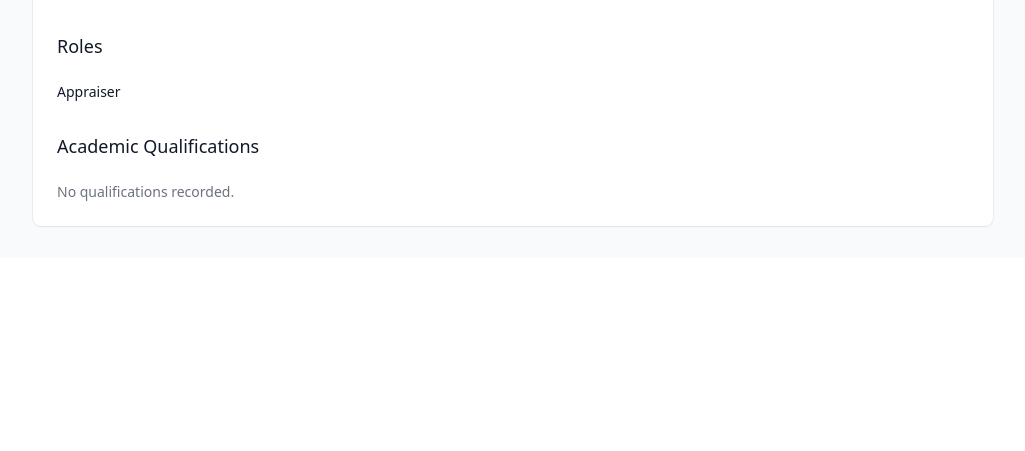
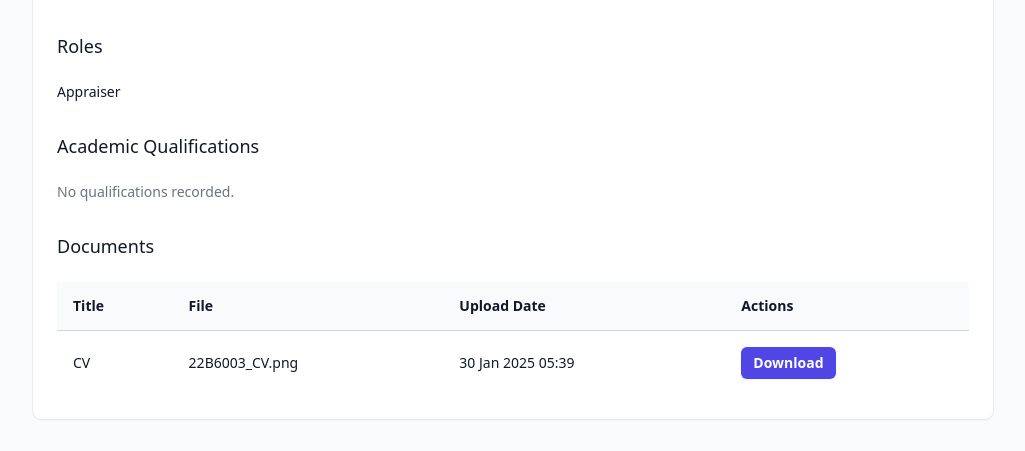
Before and after one commit to hfzizz/hr-system, a Django app: page /employees/7/ in a window 1280 px wide. Shown: the part 810-1261 px from the top of the page, without its empty margins (255-1280 px from the left). Before the commit the page ends 1037 px from the top, so only its background shows below. Run offline with Django 5.2, Linux system fonts and the light colour scheme; data comes from the database, SQL or seed files in the repository; both versions use the stored data as it was after the commit; some libraries are stand-ins or nearby versions.

Commit message:
add document upload in employee_detail

```diff
--- a/employees/templates/employees/employee_detail.html
+++ b/employees/templates/employees/employee_detail.html
@@ -176,6 +176,43 @@
                 <p class="text-sm text-gray-500">No qualifications recorded.</p>
                 {% endif %}
             </div>
+
+            <!-- Documents -->
+            <div class="mt-8 space-y-6">
+                <h3 class="text-lg font-medium leading-6 text-gray-900">Documents</h3>
+                {% if employee.documents.exists %}
+                <div class="overflow-x-auto">
+                    <table class="min-w-full divide-y divide-gray-300">
+                        <thead class="bg-gray-50">
+                            <tr>
+                                <th scope="col" class="py-3.5 pl-4 pr-3 text-left text-sm font-semibold text-gray-900">Title</th>
+                                <th scope="col" class="px-3 py-3.5 text-left text-sm font-semibold text-gray-900">File</th>
+                                <th scope="col" class="px-3 py-3.5 text-left text-sm font-semibold text-gray-900">Upload Date</th>
+                                <th scope="col" class="px-3 py-3.5 text-left text-sm font-semibold text-gray-900">Actions</th>
+                            </tr>
+                        </thead>
+                        <tbody class="divide-y divide-gray-200 bg-white">
+                            {% for document in employee.documents.all %}
+                            <tr>
+                                <td class="whitespace-nowrap py-4 pl-4 pr-3 text-sm text-gray-900">{{ document.title }}</td>
+                                <td class="whitespace-nowrap px-3 py-4 text-sm text-gray-900">{{ document.filename }}</td>
+                                <td class="whitespace-nowrap px-3 py-4 text-sm text-gray-900">{{ document.uploaded_at|date:"d M Y H:i" }}</td>
+                                <td class="whitespace-nowrap px-3 py-4 text-sm text-gray-900">
+                                    <a href="{{ document.file.url }}"
+                                       target="_blank"
+                                       class="inline-flex items-center rounded-md bg-indigo-600 px-3 py-1.5 text-sm font-semibold text-white shadow-sm hover:bg-indigo-500 focus-visible:outline focus-visible:outline-2 focus-visible:outline-offset-2 focus-visible:outline-indigo-600">
+                                        Download
+                                    </a>
+                                </td>
+                            </tr>
+                            {% endfor %}
+                        </tbody>
+                    </table>
+                </div>
+                {% else %}
+                <p class="text-sm text-gray-500">No documents uploaded.</p>
+                {% endif %}
+            </div>
         </div>
     </div>
 </div>
--- a/employees/views.py
+++ b/employees/views.py
@@ -3,7 +3,7 @@ from django.urls import reverse_lazy
 from django.views.generic import TemplateView, ListView, CreateView, DetailView, DeleteView
 from django.contrib.auth.mixins import LoginRequiredMixin
 from django.contrib import messages
-from .models import Employee, Department, Qualification
+from .models import Employee, Department, Qualification, Document
 from .forms import EmployeeForm, EmployeeProfileForm, QualificationForm, QualificationFormSet
 from django.views.generic.edit import CreateView
 from django.contrib.auth.mixins import PermissionRequiredMixin
@@ -30,6 +30,16 @@ QualificationFormSet = inlineformset_factory(
     extra=1,
     can_delete=True,
     fields=['degree_diploma', 'university_college', 'from_date', 'to_date'],
+    validate_min=False,
+    validate_max=False
+)
+
+DocumentFormSet = inlineformset_factory(
+    Employee,
+    Document,
+    fields=['title', 'file'],
+    extra=1,
+    can_delete=True,
     validate_min=False,
     validate_max=False
 )
@@ -197,50 +207,65 @@ class EmployeeCreateView(LoginRequiredMixin, PermissionRequiredMixin, CreateView
         context = super().get_context_data(**kwargs)
         context['title'] = 'Create Employee'
         context['button_label'] = 'Create'
+
+        if self.request.POST:
+            context['document_formset'] = DocumentFormSet(
+                self.request.POST,
+                self.request.FILES,
+                prefix='document_set'
+            )
+        else:
+            context['document_formset'] = DocumentFormSet(
+                prefix='document_set'
+            )
         return context
 
     def form_valid(self, form):
-        try:
-            # Generate a random password if none provided
-            password = form.cleaned_data.get('password')
-            if not password:
-                password = self.generate_random_password()
+        context = self.get_context_data()
+        document_formset = context['document_formset']
 
-            # Create user account
-            username = form.cleaned_data['username']
-            email = form.cleaned_data['email']
-            first_name = form.cleaned_data['first_name']
-            last_name = form.cleaned_data['last_name']
+        if document_formset.is_valid():
+            try:
+                # Generate a random password if none provided
+                password = form.cleaned_data.get('password')
+                if not password:
+                    password = self.generate_random_password()
 
-            # Create the user first
-            user = User.objects.create_user(
-                username=username,
-                email=email,
-                password=password,
-                first_name=first_name,
-                last_name=last_name
-            )
+                # Create user account
+                user = User.objects.create_user(
+                    username=form.cleaned_data['username'],
+                    email=form.cleaned_data['email'],
+                    password=password,
+                    first_name=form.cleaned_data['first_name'],
+                    last_name=form.cleaned_data['last_name']
+                )
 
-            # Set the user for the employee
-            employee = form.save(commit=False)
-            employee.user = user
-            employee.save()
+                # Save employee
+                employee = form.save(commit=False)
+                employee.user = user
+                employee.save()
+                form.save_m2m()
 
-            # Save many-to-many relationships
-            form.save_m2m()
+                # Save documents
+                document_formset.instance = employee
+                document_instances = document_formset.save(commit=False)
+                for document in document_instances:
+                    document.employee = employee
+                    document.save()
 
-            # Add success message
-            messages.success(
-                self.request,
-                f'Employee created successfully. Username: {username}. Please securely share the credentials with the employee.'
-            )
+                messages.success(
+                    self.request,
+                    f'Employee created successfully. Username: {user.username}. Please securely share the credentials with the employee.'
+                )
 
-            return super().form_valid(form)
-        except Exception as e:
-            # Add error message and print for debugging
-            print(f"Error creating employee: {str(e)}")
-            messages.error(self.request, f"Error creating employee: {str(e)}")
-            return super().form_invalid(form)
+                return super().form_valid(form)
+            except Exception as e:
+                print(f"Error creating employee: {str(e)}")
+                messages.error(self.request, f"Error creating employee: {str(e)}")
+                return super().form_invalid(form)
+        else:
+            messages.error(self.request, "Please correct the errors in the documents section.")
+            return self.form_invalid(form)
 
     def generate_random_password(self, length=12):
         """Generate a random password with letters, digits, and special characters"""
@@ -279,39 +304,63 @@ class EmployeeUpdateView(LoginRequiredMixin, PermissionRequiredMixin, SuccessMes
                 instance=self.object,
                 prefix='qualification_set'
             )
+            context['document_formset'] = DocumentFormSet(
+                self.request.POST,
+                self.request.FILES,
+                instance=self.object,
+                prefix='document_set'
+            )
         else:
             context['qualification_formset'] = QualificationFormSet(
                 instance=self.object,
                 prefix='qualification_set'
+            )
+            context['document_formset'] = DocumentFormSet(
+                instance=self.object,
+                prefix='document_set'
             )
         return context
 
     def form_valid(self, form):
         context = self.get_context_data()
         qualification_formset = context['qualification_formset']
+        document_formset = context['document_formset']
 
-        print("POST Data:", self.request.POST)
-        print("Formset valid:", qualification_formset.is_valid())
+        if qualification_formset.is_valid() and document_formset.is_valid():
+            self.object = form.save()
 
-        if qualification_formset.is_valid():
-            self.object = form.save()
+            # Save qualifications
             qualification_formset.instance = self.object
             qualification_instances = qualification_formset.save(commit=False)
 
-            # Delete marked objects
+            # Delete marked qualifications
             for obj in qualification_formset.deleted_objects:
                 obj.delete()
 
-            # Save new/updated instances
+            # Save new/updated qualifications
             for qualification in qualification_instances:
                 qualification.employee = self.object
                 qualification.save()
 
+            # Save documents
+            document_formset.instance = self.object
+            document_instances = document_formset.save(commit=False)
+
+            # Delete marked documents
+            for obj in document_formset.deleted_objects:
+                obj.delete()
+
+            # Save new/updated documents
+            for document in document_instances:
+                document.employee = self.object
+                document.save()
+
             return super().form_valid(form)
         else:
-            print("Formset errors:", qualification_formset.errors)
-            print("Non form errors:", qualification_formset.non_form_errors())
-            messages.error(self.request, "Please correct the errors in the qualifications section.")
+            if not qualification_formset.is_valid():
+                messages.error(self.request, "Please correct the errors in the qualifications section.")
+            if not document_formset.is_valid():
+                messages.error(self.request, "Please correct the errors in the documents section.")
             return self.form_invalid(form)
 
     def form_invalid(self, form):
```
Also changed, not shown: db.sqlite3, employee_documents/22B6003_CV.png (added).
